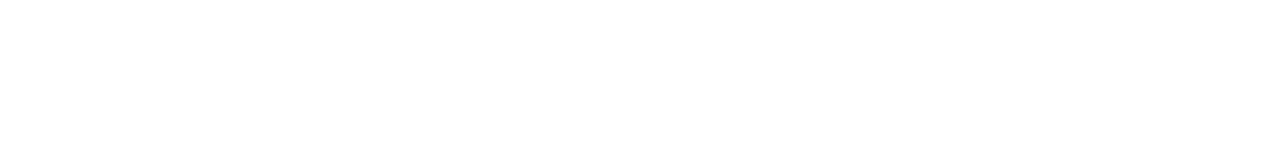
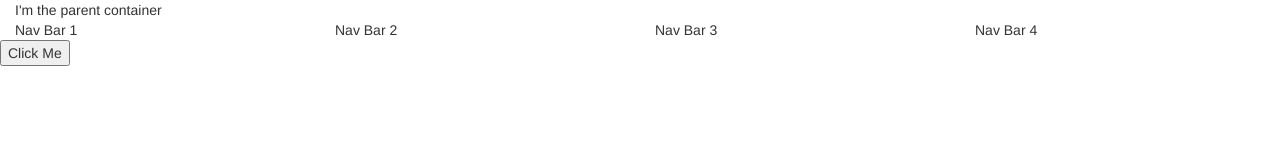
Before and after one commit to christine-sm/bootstrap-play, a plain HTML site: page index.html in a window 1280 px wide. Drawn offline with nearby package versions, Linux system fonts and the light colour scheme.

Commit message:
made row of nav bar items.

```diff
--- a/index.html
+++ b/index.html
@@ -2,13 +2,24 @@
 <html lang="en">
 <head>
   <meta charset="UTF-8">
+  <meta http-equiv="X-UA-Compatible" content="IE=edge">
   <meta name="viewport" content="width=device-width, initial-scale=1">
   <title>Bootstrap Sandbox</title>
   <link rel="stylesheet" href="https://maxcdn.bootstrapcdn.com/bootstrap/3.3.6/css/bootstrap.min.css" integrity="sha384-1q8mTJOASx8j1Au+a5WDVnPi2lkFfwwEAa8hDDdjZlpLegxhjVME1fgjWPGmkzs7" crossorigin="anonymous">
 </head>
 <body>
 
+  <div class="container-fluid">
+    I'm the parent container
+    <div class="row">
+      <div class="col-sm-3">Nav Bar 1</div>
+      <div class="col-sm-3">Nav Bar 2</div>
+      <div class="col-sm-3">Nav Bar 3</div>
+      <div class="col-sm-3">Nav Bar 4</div>
+    </div>
+  </div>
 
+  <button type="text" name="button">Click Me</button>
 
 <script src="https://ajax.googleapis.com/ajax/libs/jquery/2.1.4/jquery.min.js"></script>
 <script src="https://maxcdn.bootstrapcdn.com/bootstrap/3.3.6/js/bootstrap.min.js" integrity="sha384-0mSbJDEHialfmuBBQP6A4Qrprq5OVfW37PRR3j5ELqxss1yVqOtnepnHVP9aJ7xS" crossorigin="anonymous"></script>
```
